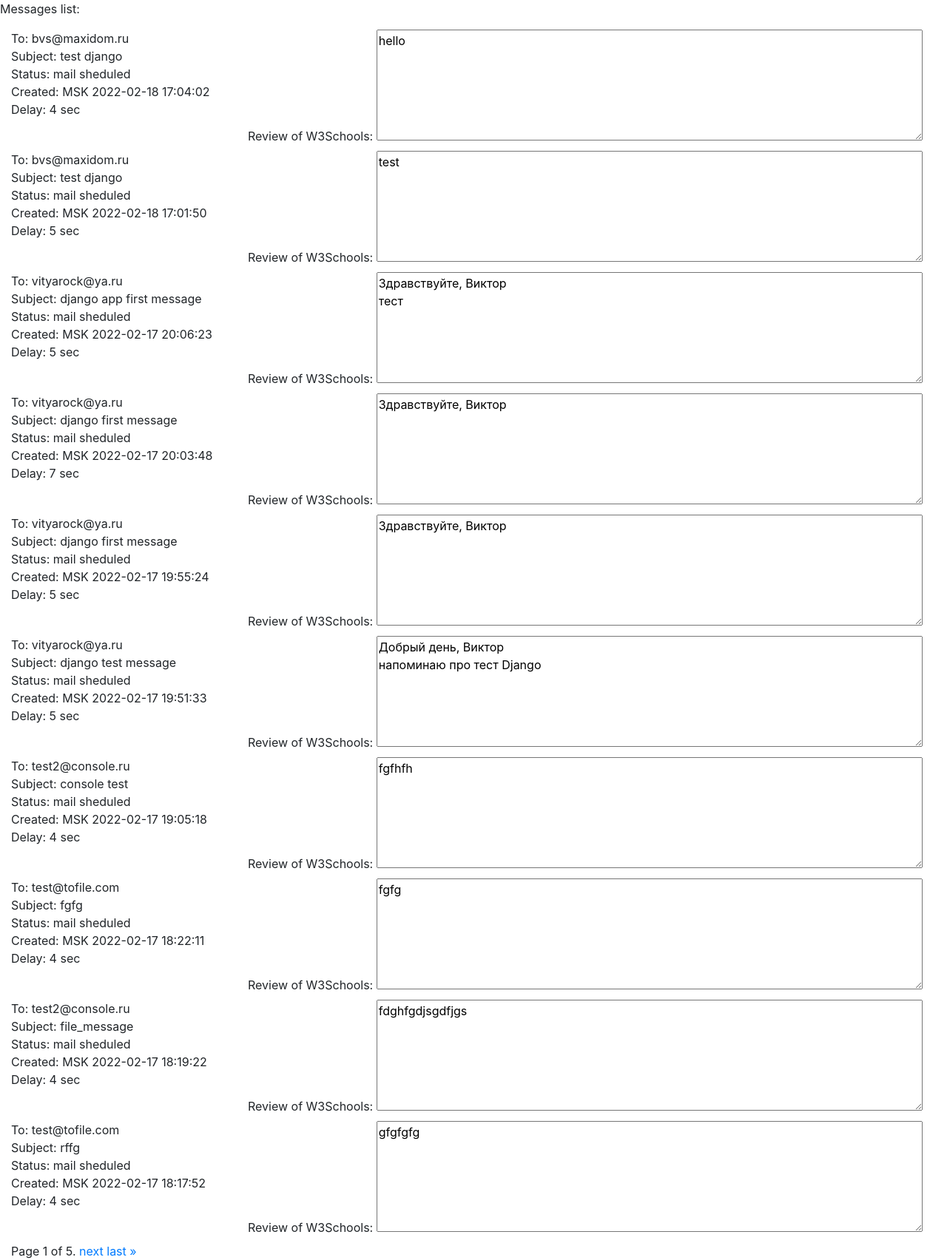
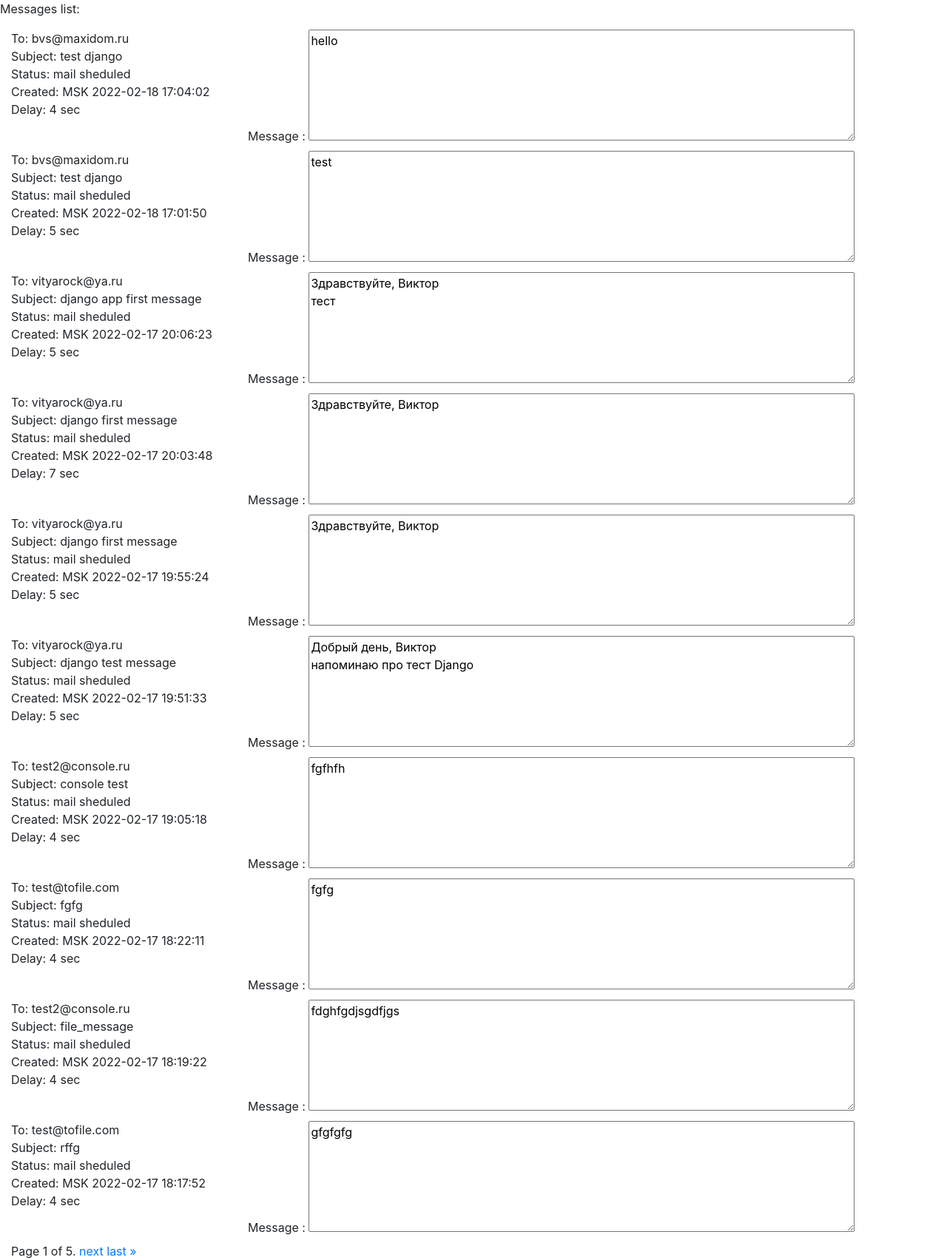
Before and after one commit to vityarock/pws_e2, a Django app: page / in a window 1280 px wide. Shown: the part 56-1760 px from the top of the page at 74% size. Run offline with Django 4.2, Linux system fonts and the light colour scheme; data comes from the database, SQL or seed files in the repository; some libraries are stand-ins or nearby versions.

Commit message:
TODO update4

```diff
--- a/templates/mail_list.html
+++ b/templates/mail_list.html
@@ -20,9 +20,10 @@
   		  Delay: {{ email.delay }} sec</p>
     </div>
     <div class="col-9">
-    <label for="mail_body">Review of W3Schools:</label>
+    <label for="mail_body">Message :</label>
     <textarea id = "mail_body" rows="6" cols="70" >{{ email.body }}</textarea>
     </div>
+    <hr>
 {% endfor %}
 </div>
 
```
